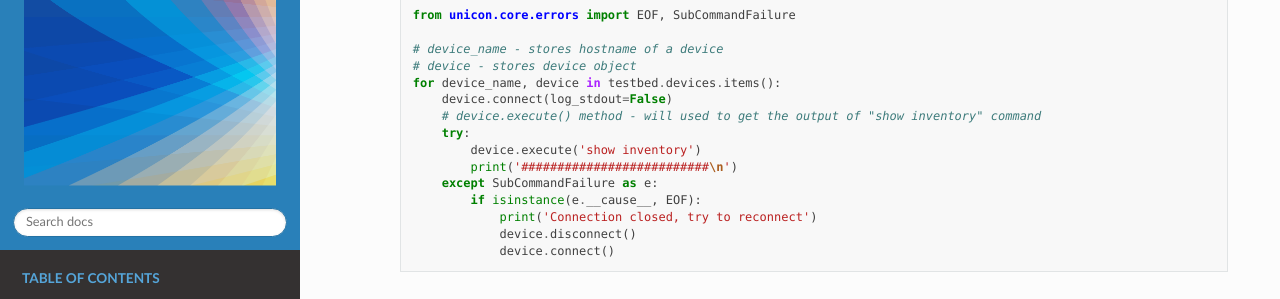
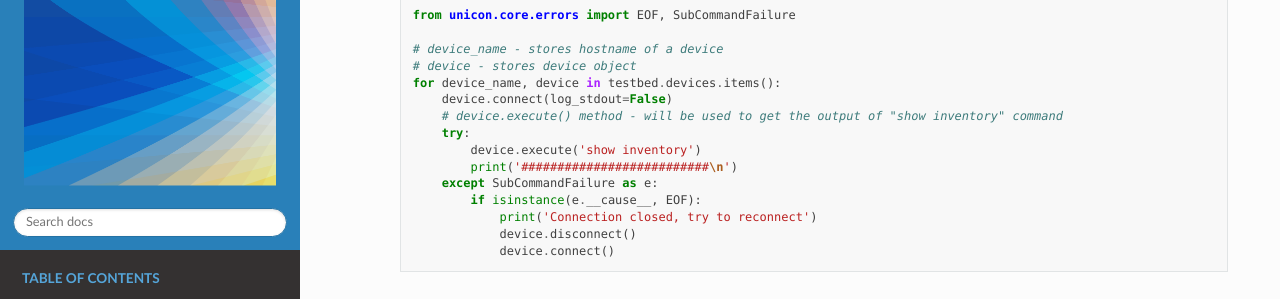
Before and after one commit to CiscoLives/LTRATO-2001, a Sphinx documentation site: the page built from docs/tasks/task2/step1.rst, in a window 1280 px wide and 900 px high, scrolled down 1050 px. Shown: the part 151-450 px from the top of the window. Built offline with Sphinx 7.4.7 and the Read the Docs theme 2.0.0, drawn with Linux system fonts in a browser that asks for light colours.

Commit message:
Fixes a typos in the wording

```diff
--- a/docs/tasks/task2/step1.rst
+++ b/docs/tasks/task2/step1.rst
@@ -56,7 +56,7 @@
         # device - stores device object
         for device_name, device in testbed.devices.items():
             device.connect(log_stdout=False)
-            # device.execute() method - will used to get the output of "show inventory" command
+            # device.execute() method - will be used to get the output of "show inventory" command
             try:
                 device.execute('show inventory')
                 print('##########################\n')
--- a/docs/tasks/task2/step2.rst
+++ b/docs/tasks/task2/step2.rst
@@ -17,7 +17,7 @@
 Each of these sections is further broken down into smaller subsections (Python methods of the class).
 
 .. note::
-    There can be only one Common Setup and only one Common in a script, whereas there might be multiple test cases in one test script.
+    There can be only one Common Setup and only one Common Cleanup in a script, whereas there might be multiple test cases in one test script.
 
 .. image:: images/test-script-structure.png
     :width: 75%
```
